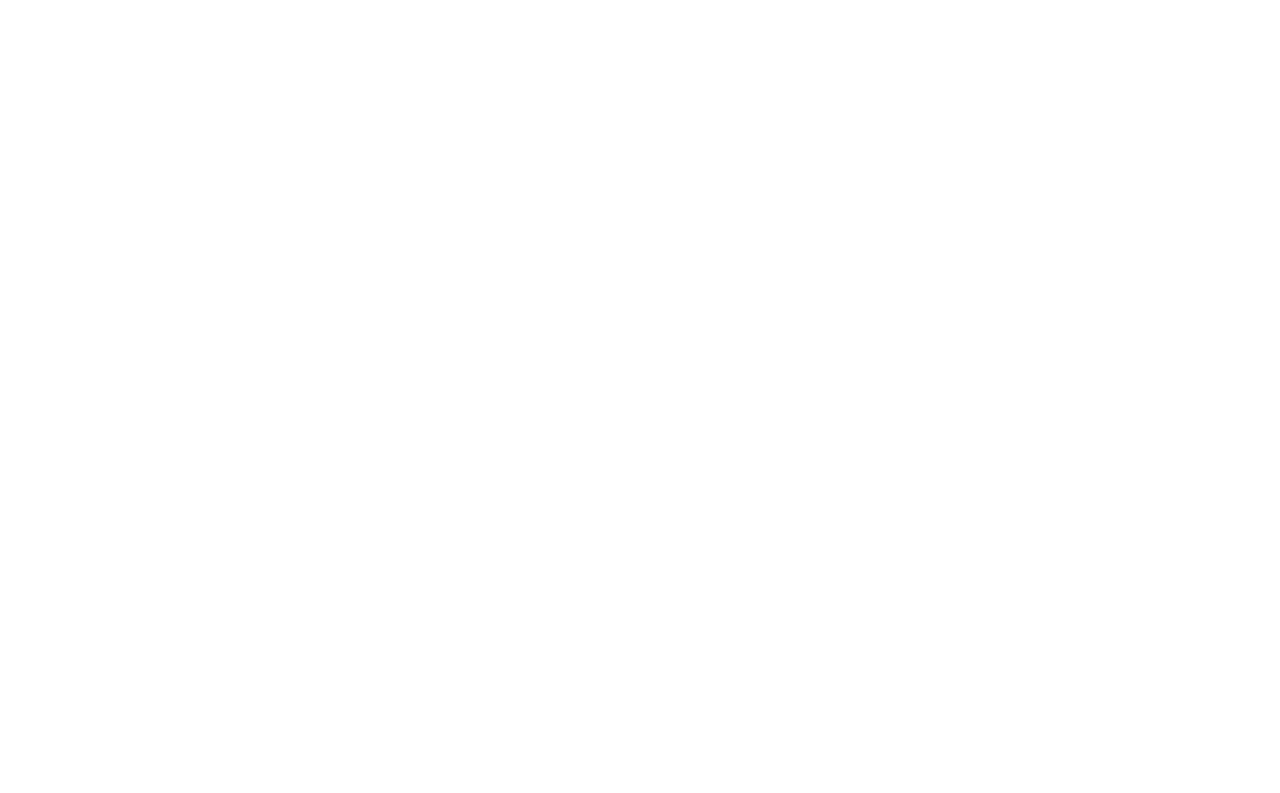
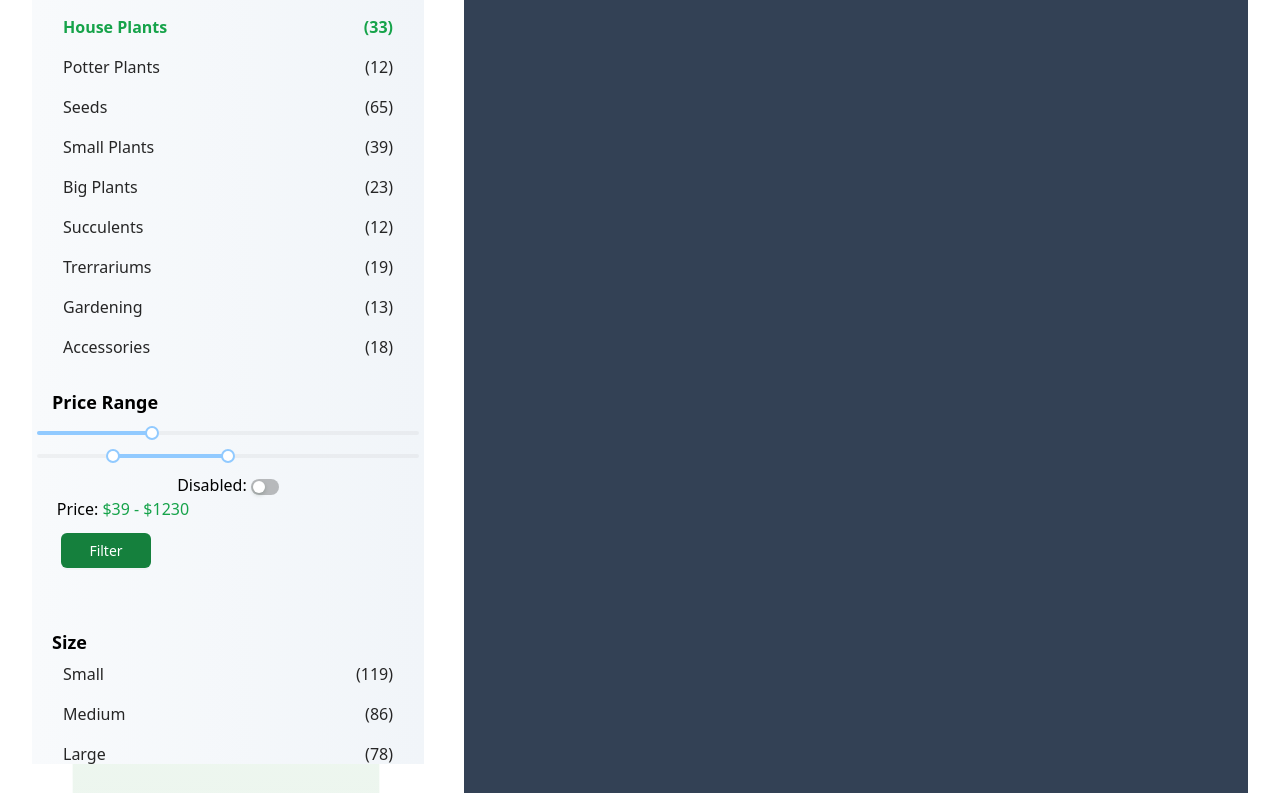
Before and after one commit to farrux2213/greenshop-original, a React (Vite) app: page / in a window 1280 px wide. Shown: the part 641-1434 px from the top of the page. Before the commit the page ends 800 px from the top, so only its background shows below. Built offline with nearby package versions, Linux system fonts and the light colour scheme.

Commit message:
created prices areas flowers

```diff
--- a/src/App.jsx
+++ b/src/App.jsx
@@ -4,7 +4,7 @@ import Search from "/search.svg";
 import Shop from "/shop.svg";
 import { LoginOutlined } from "@ant-design/icons";
 import { Carousel } from "antd";
-import { Cart } from "./Item";
+import { Cart, Goo } from "./Item";
 // import CarouselItem from "./CarouselItem/index.jsx";
 // import flower1 from "/flower1.svg";
 // import flower2 from "/flower2.svg";
@@ -64,6 +64,7 @@ function App() {
           />
         </div>
       </Carousel>
+      <Goo></Goo>
     </>
   );
 }
--- a/src/Item.jsx
+++ b/src/Item.jsx
@@ -5,12 +5,14 @@ import {
   ShoppingCartOutlined,
 } from "@ant-design/icons";
 import { Button } from "antd";
+import Sliderr from "./Slider.jsx";
+import skidkaFlower from "/skidkaFlower.svg";
 
 const Cart = (props) => {
   return (
     <div className="flex font-sans bg-gradient-to-r from-slate-50 to-slate-100 mt-[20px]">
       <div className="flex-2 w-3/5 px-11 py-16">
-        <p className="text-left font-sans">Welcome to GreenShop</p>
+        <p className="text-left font-sans">WELCOME TO GREENSHOP</p>
         <h1 className="uppercase scroll-my-2 text-left font-sans pt-[20px] text-6xl font-bold">
           {props.text} <span className="text-lime-700">Planet</span>
         </h1>
@@ -38,52 +40,173 @@ const Cart = (props) => {
   );
 };
 
-const Out = (props) => {
+const Goo = (props) => {
   return (
-    <div className="relative flex-1 hover:border-t-2 mt-8 border-emerald-600">
-      <div class="absolute bg-[#46a358] text-[#fff] top-2">{props.sale}</div>
-      <div className="bg-slate-100">
-        <img className="" src={props.img} alt="Flower" />
-        <div className=" h-6 flex gap-2 justify-center block hover:hidden">
-          <ShoppingCartOutlined />
-          <HeartOutlined />
-          <SearchOutlined />
+    <div className="flex w-9/10 h-[1270px] mt-[40px] gap-10">
+      <div className="w-1/3 h-[1270px]">
+        <div className="w-full bg-gradient-to-r from-slate-50 to-slate-100 h-[415px]">
+          <h2 className="font-sans font-bold text-lg text-left pl-5 pt-3.5">
+            Categories
+          </h2>
+          <div className="w-[330px] h-full m-auto mt-3.5">
+            <div className="flex-1 flex justify-between w-full h-[40px]">
+              <p className="font-sans font-semibold text-base text-green-600">
+                House Plants
+              </p>
+              <p className="font-sans font-semibold text-base text-green-600">
+                (33)
+              </p>
+            </div>
+            <div className="flex-1 flex justify-between w-full h-[40px]">
+              <p className="font-sans font-normal text-base text-neutral-800">
+                Potter Plants
+              </p>
+              <p className="font-sans font-normal text-base text-neutral-800">
+                (12)
+              </p>
+            </div>
+            <div className="flex-1 flex justify-between w-full h-[40px]">
+              <p className="font-sans font-normal text-base text-neutral-800">
+                Seeds
+              </p>
+              <p className="font-sans font-normal text-base text-neutral-800">
+                (65)
+              </p>
+            </div>
+            <div className="flex-1 flex justify-between w-full h-[40px]">
+              <p className="font-sans font-normal text-base text-neutral-800">
+                Small Plants
+              </p>
+              <p className="font-sans font-normal text-base text-neutral-800">
+                (39)
+              </p>
+            </div>
+            <div className="flex-1 flex justify-between w-full h-[40px]">
+              <p className="font-sans font-normal text-base text-neutral-800">
+                Big Plants
+              </p>
+              <p className="font-sans font-normal text-base text-neutral-800">
+                (23)
+              </p>
+            </div>
+            <div className="flex-1 flex justify-between w-full h-[40px]">
+              <p className="font-sans font-normal text-base text-neutral-800">
+                Succulents
+              </p>
+              <p className="font-sans font-normal text-base text-neutral-800">
+                (12)
+              </p>
+            </div>
+            <div className="flex-1 flex justify-between w-full h-[40px]">
+              <p className="font-sans font-normal text-base text-neutral-800">
+                Trerrariums
+              </p>
+              <p className="font-sans font-normal text-base text-neutral-800">
+                (19)
+              </p>
+            </div>
+            <div className="flex-1 flex justify-between w-full h-[40px]">
+              <p className="font-sans font-normal text-base text-neutral-800">
+                Gardening
+              </p>
+              <p className="font-sans font-normal text-base text-neutral-800">
+                (13)
+              </p>
+            </div>
+            <div className="flex-1 flex justify-between w-full h-[40px]">
+              <p className="font-sans font-normal text-base text-neutral-800">
+                Accessories
+              </p>
+              <p className="font-sans font-normal text-base text-neutral-800">
+                (18)
+              </p>
+            </div>
+          </div>
+        </div>
+        <div className="w-full bg-gradient-to-r from-slate-50 to-slate-100 h-[240px]">
+          <h2 className="font-sans font-bold text-lg text-left pl-5 pt-3.5">
+            Price Range
+          </h2>
+          <Sliderr></Sliderr>
+          <p className="font-sans relative left-[-105px]">
+            Price: <span className="text-green-600 font-sans">$39 - $1230</span>
+          </p>
+          <Button className="w-[90px] h-[35px] bg-green-700 border-none relative left-[-122px] top-[12px]">
+            <span className="font-sans text-white hover:text-green-700">
+              Filter
+            </span>
+          </Button>
+        </div>
+        <div className="w-full h-[150px] bg-gradient-to-r from-slate-50 to-slate-100">
+          <h2 className="font-sans font-bold text-lg text-left pl-5 pt-3.5">
+            Size
+          </h2>
+          <div className="w-[330px] m-auto h-auto mt-1.5">
+            <div className="flex-1 flex justify-between w-full h-[40px]">
+              <p className="font-sans font-normal text-base text-neutral-800">
+                Small
+              </p>
+              <p className="font-sans font-normal text-base text-neutral-800">
+                (119)
+              </p>
+            </div>
+            <div className="flex-1 flex justify-between w-full h-[40px]">
+              <p className="font-sans font-normal text-base text-neutral-800">
+                Medium
+              </p>
+              <p className="font-sans font-normal text-base text-neutral-800">
+                (86)
+              </p>
+            </div>
+            <div className="flex-1 flex justify-between w-full h-[40px]">
+              <p className="font-sans font-normal text-base text-neutral-800">
+                Large
+              </p>
+              <p className="font-sans font-normal text-base text-neutral-800">
+                (78)
+              </p>
+            </div>
+          </div>
+        </div>
+        <div className="w-full h-[465px] bg-green-250">
+          <img
+            src={skidkaFlower}
+            alt="no img"
+            className="w-[390px] h-full cursor-pointer"
+          />
         </div>
       </div>
-      <div>
-        <h4>{props.name}</h4>
-        <h3 className="text-lime-600">$119.00</h3>
-      </div>
+      <div className="w-2/3 bg-slate-700 h-[1270px]"></div>
     </div>
   );
 };
 
-const Categorie = (props) => {
-  return (
-    <div className="flex mt-6 justify-between">
-      <p>{props.p}</p>
-      <p>{props.n}</p>
-    </div>
-  );
-};
+// const Categorie = (props) => {
+//   return (
+//     <div className="flex mt-6 justify-between">
+//       <p>{props.p}</p>
+//       <p>{props.n}</p>
+//     </div>
+//   );
+// };
 
-const Find = (props) => {
-  return (
-    <div class="flex-1 flex bg-slate-100 gap-28">
-      <div className="flex-1">
-        <img src={props.img} alt="find flower" />
-      </div>
-      <div className="flex-1 flex flex-col items-end pr-5 pt-9">
-        <strong>{props.text}</strong>
-        <p>
-          We are an online plants shop offering a wide ranger of cheap and
-          trendy plants
-        </p>
-        <Button className="button items-center" type="primory">
-          Find More <ArrowRightOutlined />
-        </Button>
-      </div>
-    </div>
-  );
-};
-export { Cart, Out, Categorie, Find };
+// const Find = (props) => {
+//   return (
+//     <div class="flex-1 flex bg-slate-100 gap-28">
+//       <div className="flex-1">
+//         <img src={props.img} alt="find flower" />
+//       </div>
+//       <div className="flex-1 flex flex-col items-end pr-5 pt-9">
+//         <strong>{props.text}</strong>
+//         <p>
+//           We are an online plants shop offering a wide ranger of cheap and
+//           trendy plants
+//         </p>
+//         <Button className="button items-center" type="primory">
+//           Find More <ArrowRightOutlined />
+//         </Button>
+//       </div>
+//     </div>
+//   );
+// };
+export { Cart, Goo };
--- /dev/null
+++ b/src/Slider.jsx
@@ -0,0 +1,16 @@
+import { useState } from "react";
+import { Slider, Switch } from "antd";
+const Sliderr = () => {
+  const [disabled, setDisabled] = useState(false);
+  const onChange = (checked) => {
+    setDisabled(checked);
+  };
+  return (
+    <>
+      <Slider defaultValue={30} disabled={disabled} />
+      <Slider range defaultValue={[20, 50]} disabled={disabled} />
+      Disabled: <Switch size="small" checked={disabled} onChange={onChange} />
+    </>
+  );
+};
+export default Sliderr;
```
Also changed, not shown: public/skidkaFlower.svg (added).
